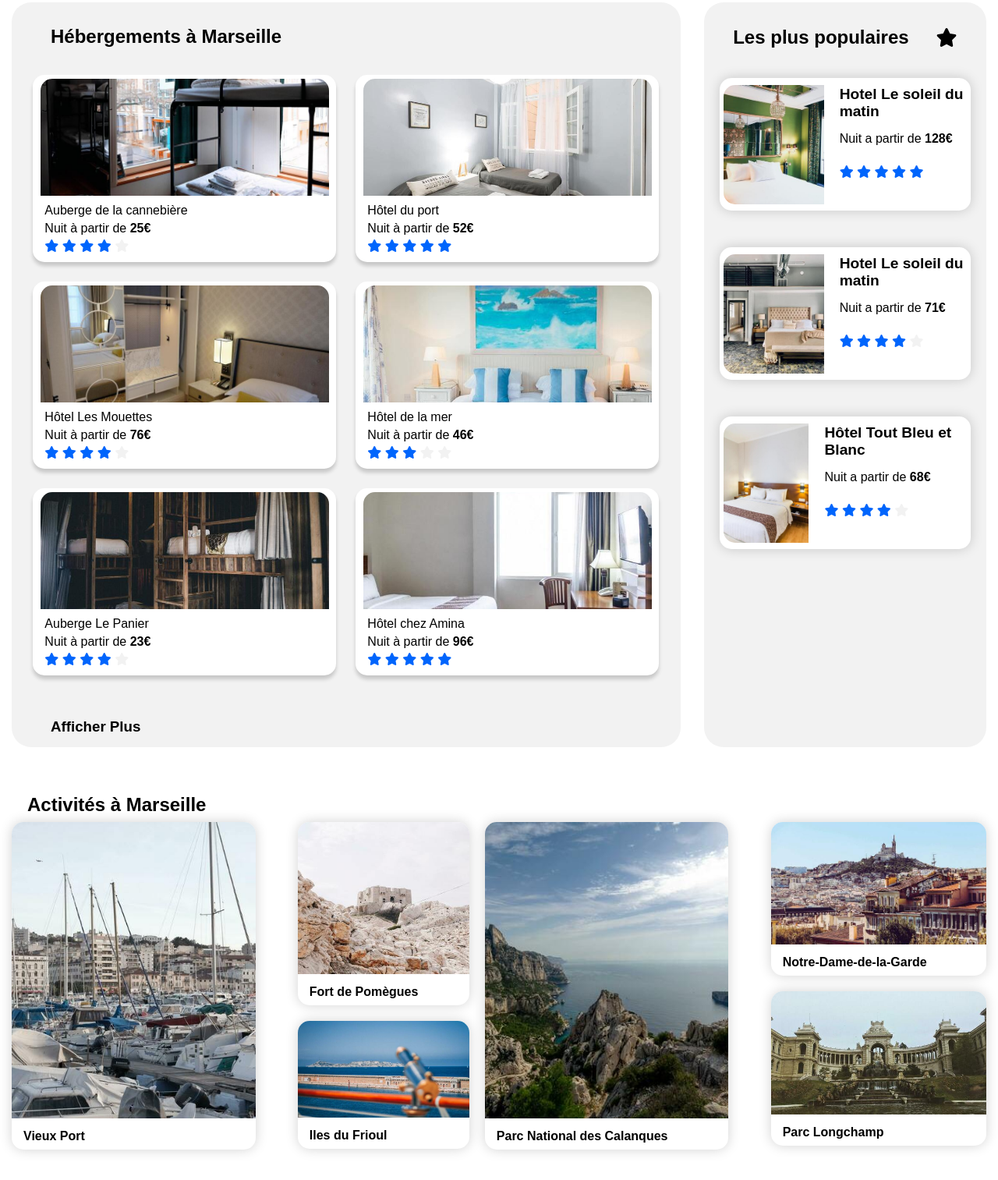
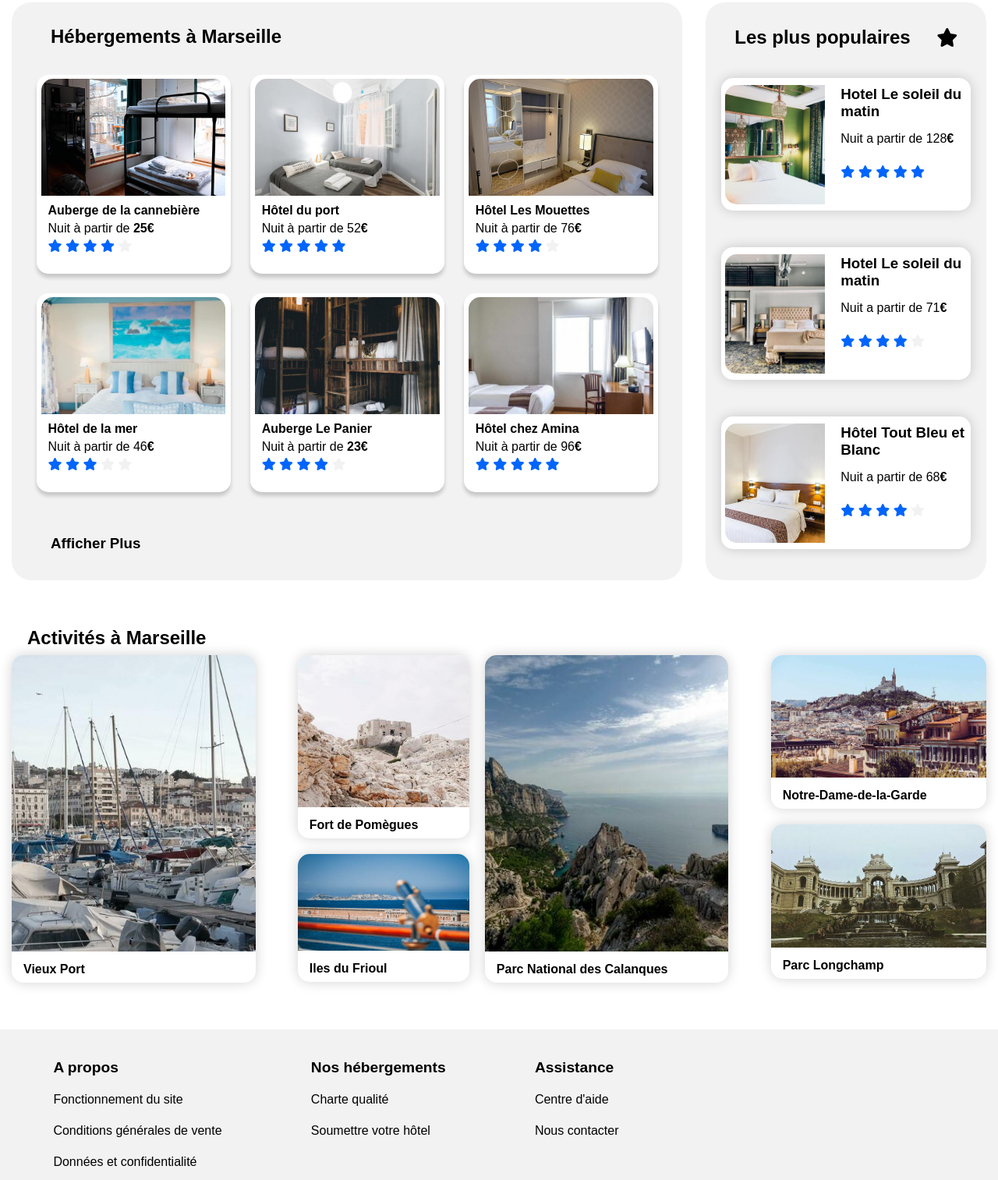
Before and after one commit to Msabbadini/Booki, a plain HTML site: page index.html in a window 1280 px wide. Shown: the part 407-1920 px from the top of the page at 78% size. Drawn offline with Linux system fonts and the light colour scheme.

Commit message:
Modification Breakpoint

```diff
--- a/css/responsive.css
+++ b/css/responsive.css
@@ -5,9 +5,7 @@
   .list_rooms_marseille{
     width: 100%;
   }
-  .list_rooms .card_room {
-    width: 47%;
-  }
+
   .filtres {
     flex-wrap: wrap;
   }
@@ -21,28 +19,27 @@
     flex-direction: row;
     width: 66%;
   }
-  /* .activite_card img{
-    height: 81%;
-  } */
-  /*.activite_card{*/
-  /*  width: 30%;*/
-  /*}*/
-  /*.h60, .h40 {*/
-  /*  height : 250px;*/
-  /*}*/
-  /*.h50{*/
-  /*  height : 320px;*/
-  /*}*/
 }
-@media (max-width: 991px){
+/*Format tablette*/
+@media (max-width: 992px){
   .hebergement_marseille {
     flex-wrap: wrap-reverse;
+    width: 80%;
+    margin: 0 auto;
+  }
+  .list_popular_Marseille{
+    width: 100%;
+  }
+  .activite_marseille{
+    width: 80%;
+    margin: 60px auto;
   }
   .list_activite_marseille {
     height : auto;
   }
   .activite_card {
     width : 100%;
+
   }
   .h100, .h60, .h50, .h40 {
     height : 300px;
@@ -56,6 +53,7 @@
     max-width: 100%;
   }
 }
+/*Format Mobile*/
 @media (max-width: 768px) {
     .container_body{
         padding: 0;
@@ -64,8 +62,14 @@
   .filtres h2 {
     width: 100%;
   }
+  .hebergement_marseille {
+    width: 100%;
+  }
 
-
+  .activite_marseille{
+    width: 100%;
+    padding: 20px 15px 25px 15px;
+  }
   .input_search button .icon_button_search {
     display: block;
   }
@@ -96,11 +100,6 @@ header{
     border-top: none;
     border-color: var(--bleu);
   }
-  .activite_marseille{
-    margin: 60px 15px;
-  }
-
-
 
 
 main{
--- a/css/style.css
+++ b/css/style.css
@@ -74,10 +74,11 @@ main {
   height: 100%;
   width: 120px;
   text-align: center;
+  border-top: 2px solid transparent;
 
 }
 .nav-list li:hover {
-  border-top: 4px solid var(--bleu);
+  border-top: 2px solid var(--bleu);
 }
 .nav-list a{
   display: block;
@@ -169,7 +170,7 @@ main {
   object-fit: cover;
 }
 .card_room {
-  height: 240px;
+  height: 255px;
   width: 30%;
   background-color: white;
   border-radius: 15px;
@@ -223,7 +224,8 @@ main {
   box-shadow: 0 10px 10px 0px #0000002e;
 }
 .card_popular img {
-  width: 40%;
+  min-width: 40%;
+  max-width: 40%;
   height: 90%;
   object-fit: cover;
   border-top-left-radius: 15px;
--- a/index.html
+++ b/index.html
@@ -92,7 +92,7 @@
                     alt="double lit dans une chambre avec vue sur la cannebiere"
                   />
                   <div class="info_card">
-                    <p>Auberge de la cannebière</p>
+                    <p><strong>Auberge de la cannebière</strong></p>
                     <span>Nuit à partir de <strong>25€</strong></span>
                     <div class="ranking_room">
                       <i class="fa-solid fa-star star--blue"></i>
@@ -112,8 +112,8 @@
                     alt="Vue de la chambre de l'hôtel du Port"
                   />
                   <div class="info_card">
-                    <p>Hôtel du port</p>
-                    <span>Nuit à partir de <strong>52€</strong></span>
+                    <p><strong>Hôtel du port</strong></p>
+                    <span>Nuit à partir de 52<strong>€</strong></span>
                     <div class="ranking_room">
                       <i class="fa-solid fa-star star--blue"></i>
                       <i class="fa-solid fa-star star--blue"></i>
@@ -132,8 +132,8 @@
                     alt="Vue de la chambre de l'hôtel Les mouettes"
                   />
                   <div class="info_card">
-                    <p>Hôtel Les Mouettes</p>
-                    <span>Nuit à partir de <strong>76€</strong></span>
+                    <p><strong>Hôtel Les Mouettes</strong></p>
+                    <span>Nuit à partir de 76<strong>€</strong></span>
                     <div class="ranking_room">
                       <i class="fa-solid fa-star star--blue"></i>
                       <i class="fa-solid fa-star star--blue"></i>
@@ -152,8 +152,8 @@
                     alt="Vue de la chambre d'hôtel de la mer"
                   />
                   <div class="info_card">
-                    <p>Hôtel de la mer</p>
-                    <span>Nuit à partir de <strong>46€</strong></span>
+                    <p><strong>Hôtel de la mer</strong></p>
+                    <span>Nuit à partir de 46<strong>€</strong></span>
                     <div class="ranking_room">
                       <i class="fa-solid fa-star star--blue"></i>
                       <i class="fa-solid fa-star star--blue"></i>
@@ -172,7 +172,7 @@
                     alt="Vue de la chambre de l'auberge du panier"
                   />
                   <div class="info_card">
-                    <p>Auberge Le Panier</p>
+                    <p><strong>Auberge Le Panier</strong></p>
                     <span>Nuit à partir de <strong>23€</strong></span>
                     <div class="ranking_room">
                       <i class="fa-solid fa-star star--blue"></i>
@@ -192,8 +192,8 @@
                     alt="Vue de la chambre d'hôtel chez Amina"
                   />
                   <div class="info_card">
-                    <p>Hôtel chez Amina</p>
-                    <span>Nuit à partir de <strong>96€</strong></span>
+                    <p><strong>Hôtel chez Amina</strong></p>
+                    <span>Nuit à partir de 96<strong>€</strong></span>
                     <div class="ranking_room">
                       <i class="fa-solid fa-star star--blue"></i>
                       <i class="fa-solid fa-star star--blue"></i>
@@ -225,8 +225,8 @@
                 />
                 <div class="info_popular">
                   <div class="info_title_popular">
-                    <h4>Hotel Le soleil du matin</h4>
-                    <span>Nuit a partir de <strong>128€</strong></span>
+                    <h3>Hotel Le soleil du matin</h3>
+                    <span>Nuit a partir de 128<strong>€</strong></span>
                   </div>
                   <div class="ranking_room">
                     <i class="fa-solid fa-star star--blue"></i>
@@ -246,8 +246,8 @@
                 />
                 <div class="info_popular">
                   <div class="info_title_popular">
-                    <h4>Hotel Le soleil du matin</h4>
-                    <span>Nuit a partir de <strong>71€</strong></span>
+                    <h3>Hotel Le soleil du matin</h3>
+                    <span>Nuit a partir de 71<strong>€</strong></span>
                   </div>
                   <div class="ranking_room">
                     <i class="fa-solid fa-star star--blue"></i>
@@ -267,8 +267,8 @@
                 />
                 <div class="info_popular">
                   <div class="info_title_popular">
-                    <h4>Hôtel Tout Bleu et Blanc</h4>
-                    <span>Nuit a partir de <strong>68€</strong></span>
+                    <h3>Hôtel Tout Bleu et Blanc</h3>
+                    <span>Nuit a partir de 68<strong>€</strong></span>
                   </div>
                   <div class="ranking_room">
                     <i class="fa-solid fa-star star--blue"></i>
@@ -294,7 +294,7 @@
                   src="images/activites/4_small/reno-laithienne-QUgJhdY5Fyk-unsplash.jpg"
                   alt="Vue du vieux Port de Marseille"
                 />
-                <h4 class="title_activite">Vieux Port</h4>
+                <h3 class="title_activite">Vieux Port</h3>
               </a>
             </div>
 
@@ -305,7 +305,7 @@
                     src="images/activites/4_small/paul-hermann-QFTrLdQIRhI-unsplash.jpg"
                     alt="Vue du fort de Pormègues"
                   />
-                  <h4 class="title_activite">Fort de Pomègues</h4>
+                  <h3 class="title_activite">Fort de Pomègues</h3>
                 </a>
               </div>
 
@@ -315,7 +315,7 @@
                     src="images/activites/4_small/kevin-hikari-rV_Qd1l-VXg-unsplash.jpg"
                     alt="Vue des Iles de Frioul"
                   />
-                  <h4 class="title_activite">Iles du Frioul</h4>
+                  <h3 class="title_activite">Iles du Frioul</h3>
                 </a>
               </div>
 
@@ -327,7 +327,7 @@
                   src="images/activites/4_small/kilyan-sockalingum-NR8-cBCN3aI-unsplash.jpg"
                   alt="Vue des Calanques de Marseille"
                 />
-                <h4 class="title_activite">Parc National des Calanques</h4>
+                <h3 class="title_activite">Parc National des Calanques</h3>
               </a>
             </div>
 
@@ -338,7 +338,7 @@
                     src="images/activites/4_small/florian-wehde-xW9e8gdotxI-unsplash.jpg"
                     alt="Vue Notre-Dame-de-la-Garde"
                   />
-                  <h4 class="title_activite">Notre-Dame-de-la-Garde</h4>
+                  <h3 class="title_activite">Notre-Dame-de-la-Garde</h3>
                 </a>
               </div>
 
@@ -348,7 +348,7 @@
                     src="images/activites/4_small/lena-paulin-wH2-EJoDcV0-unsplash.jpg"
                     alt="Vue du Parc Longchamp"
                   />
-                  <h4 class="title_activite">Parc Longchamp</h4>
+                  <h3 class="title_activite">Parc Longchamp</h3>
                 </a>
               </div>
             <!-- </div> -->
```
